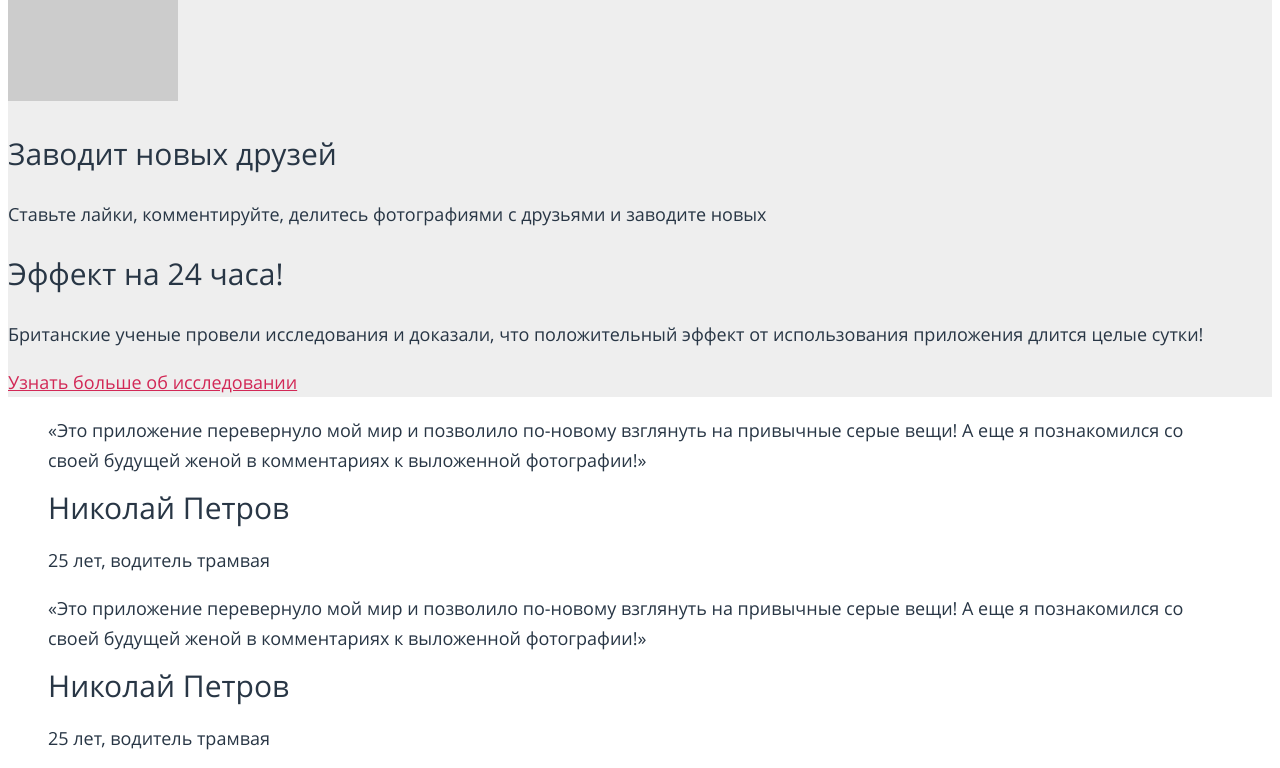
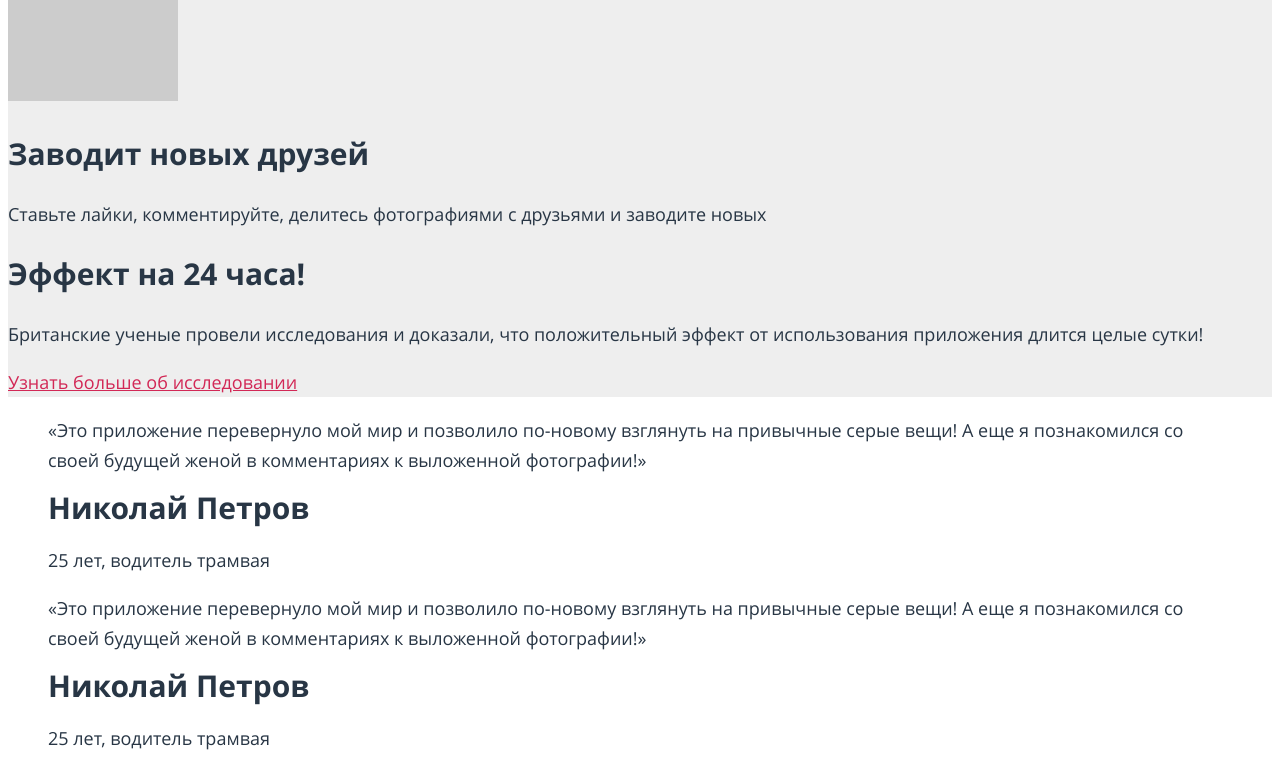
Before and after one commit to kiyashko/192116-pink, a website: page index.html in a window 1280 px wide. Shown: the part 1740-2508 px from the top of the page. Drawn offline with nearby package versions, Linux system fonts and the light colour scheme; files that its build step writes are made by us from their sources; placeholder pictures from the web are drawn by us.

Commit message:
Fonts Сorrections 12.10 00.37

```diff
--- a/less/fonts.less
+++ b/less/fonts.less
@@ -11,16 +11,16 @@
   font-weight: 300;
   font-family: "Open Sans";
   font-style: normal;
-  src:  local("Open Sans"),
-    url("../fonts/opensans.woff") format("woff2"),
-    url("../fonts/opensans.woff2") format("woff");
+  src:  local("Open Sans Light"),
+    url("../fonts/opensanslight.woff") format("woff2"),
+    url("../fonts/opensanslight.woff2") format("woff");
 }
 
 @font-face {
   font-weight: 700;
   font-family: "Open Sans";
   font-style: normal;
-  src:  local("Open Sans"),
-    url("../fonts/opensans.woff") format("woff2"),
-    url("../fonts/opensans.woff2") format("woff");
+  src:  local("Open Sans Bold"),
+    url("../fonts/opensansbold.woff") format("woff2"),
+    url("../fonts/opensansbold.woff2") format("woff");
 }
```
